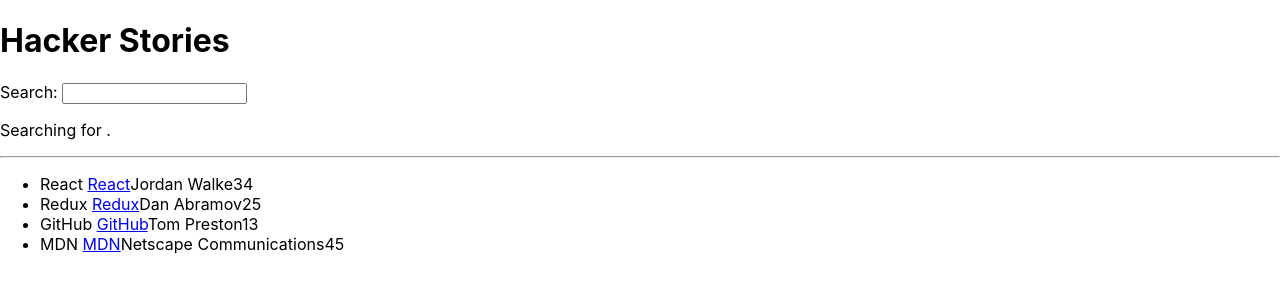
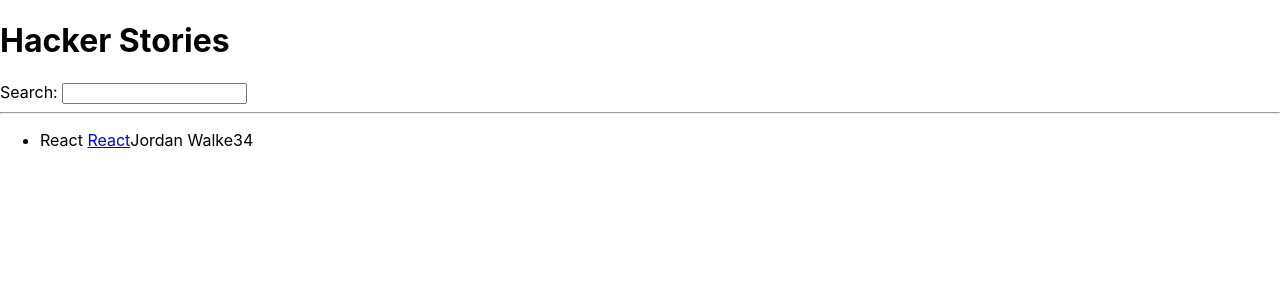
Before and after one commit to hastytoro/react-hacking, a React (Create React App) app: page / in a window 1280 px wide. Shown: the top 300 px of the page. Built offline with nearby package versions, Linux system fonts and the light colour scheme.

Commit message:
Lifting state changes.

```diff
--- a/src/App.js
+++ b/src/App.js
@@ -37,31 +37,30 @@
     },
   ];
 
+  let [searchTerm, setSearchTerm] = React.useState('React');
+
+  const handleSearch = (event) => setSearchTerm(event.target.value);
+
+  const filteredSearch = stories.filter((story) =>
+    story.title.toLowerCase().includes(searchTerm.toLowerCase()),
+  );
+
   return (
     <div>
-      {console.log('App')}
       <h1>Hacker Stories</h1>
-      <Search />
+      <Search onSearch={handleSearch} />
       <hr />
       {/* render the list here */}
-      <List list={stories} />
+      <List list={filteredSearch} />
     </div>
   );
 };
 
-const Search = () => {
-  let [searchText, setSearchText] = React.useState('');
-  const handleChange = (event) => {
-    searchText = setSearchText(event.target.value);
-  };
+const Search = (props) => {
   return (
     <div>
-      {console.log('Search')}
       <label htmlFor="search">Search: </label>
-      <input type="text" id="search" onChange={handleChange} />
-      <p>
-        Searching for <strong>{searchText}</strong>.
-      </p>
+      <input type="text" id="search" onChange={props.onSearch} />
     </div>
   );
 };
@@ -69,7 +68,6 @@
 const List = ({ list }) => {
   return (
     <div>
-      {console.log('List')}
       {/* render the list here */}
       <ul>
         {list.map((item) => (
@@ -83,7 +81,6 @@
 const Item = ({ item }) => {
   return (
     <li>
-      {console.log('Item')}
       <span>
         {item.title} <a href={item.url}>{item.title}</a>
       </span>
```
